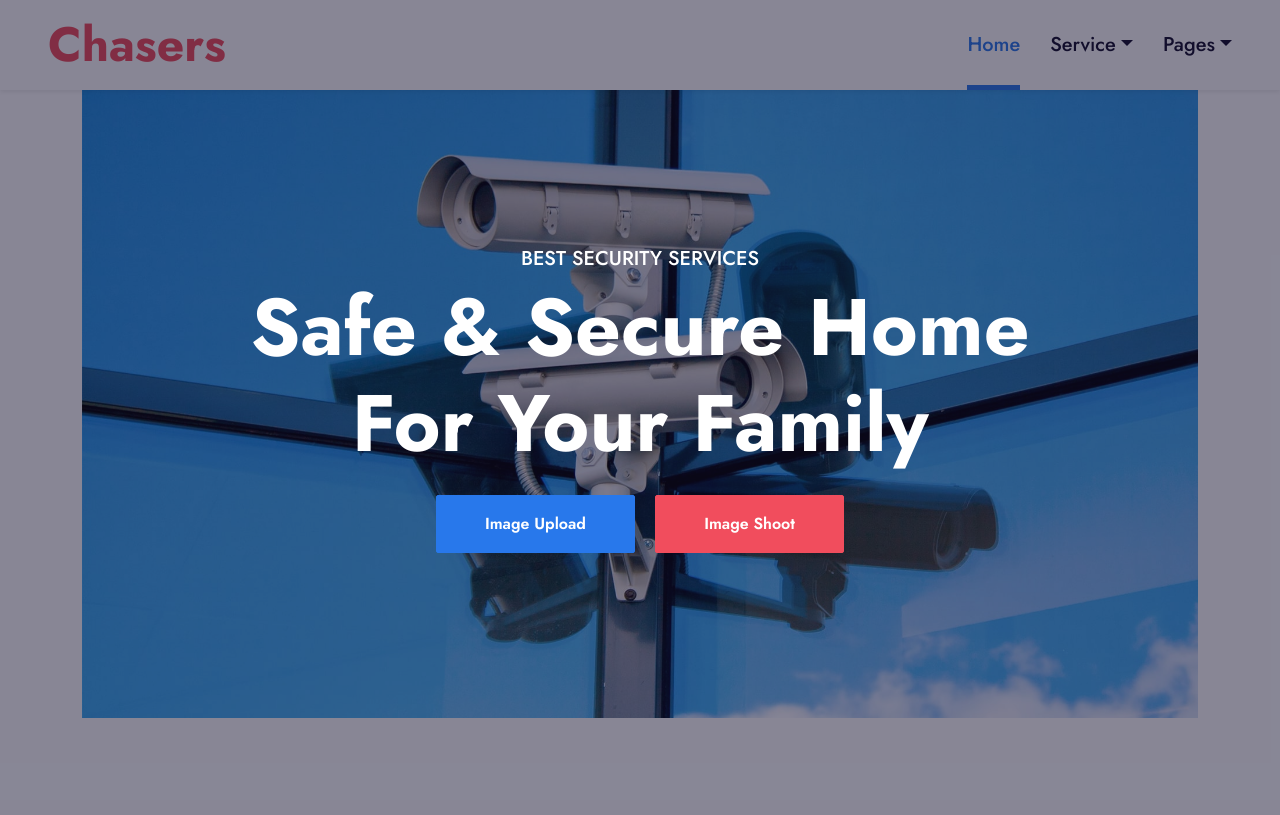
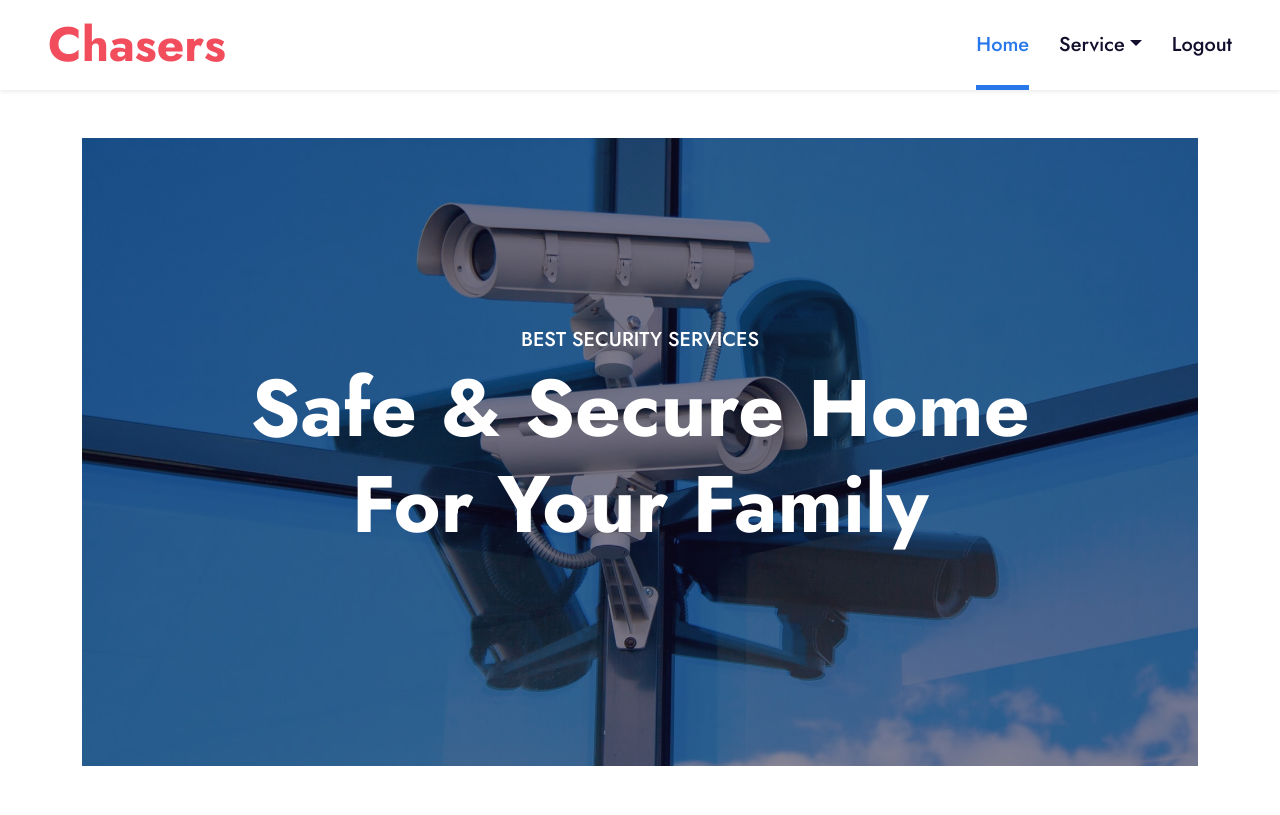
Before and after one commit to violation-tracers/violation_tracers, a Django app: page /accounts/ in a window 1280 px wide. Shown: the top 815 px of the page. Before the commit the page ends 718 px from the top, so only its background shows below. Run offline with Django 4.2, Linux system fonts and the light colour scheme; the visitor is signed in with stand-in values (Sample User, id 1); some libraries are stand-ins or nearby versions.

Commit message:
tracer_main

```diff
--- a/accounts/templates/accounts/main.html
+++ b/accounts/templates/accounts/main.html
@@ -1,13 +1,55 @@
 {% extends "base_tem.html" %}
 {% load bootstrap5 %}
 {% block content %}
+{% comment %} Main {% endcomment %}
+<div class="container-fluid p-0 mb-5 mt-5">
+    <div id="header-carousel" class="carousel slide carousel-fade" data-bs-ride="carousel">
+        <div class="carousel-inner">
+            <div class="carousel-item active">
                 <img class="w-100" src="/static/img/carousel-1.jpg" alt="Image">
                 <div class="carousel-caption d-flex flex-column align-items-center justify-content-center">
                     <div class="p-3" style="max-width: 900px;">
                         <h5 class="text-white text-uppercase animated bounceInDown">Best Security Services</h5>
                         <h1 class="display-1 text-white mb-md-4 animated zoomIn">Safe & Secure Home For Your Family</h1>
+                        {% if user.is_authenticated %}
+                            {% for group in user.groups.all %}
+                                {% if group.name == 'reporter' %}
                                     <a href="{% url "image:upload_image" %}" class="btn btn-primary py-md-3 px-md-5 me-3 animated slideInLeft">Image Upload</a>
-            <a href="" class="btn btn-secondary py-md-3 px-md-5 animated slideInRight">Image Shoot</a>
+                                    <a href="" class="btn btn-secondary py-md-3 px-md-5 me-3 animated slideInRight">Image Shoot</a>
+                                    <a href="" class="btn btn-warning py-md-3 px-md-5 animated slideInRight">Image List</a>
+                                {% elif group.name == 'admin'%}
+                                    <a href="" class="btn btn-warning py-md-3 px-md-5 animated slideInRight">Result List</a>
+                                {% endif %}
+                            {% endfor %}
+                        {% else %}
+                            <a href="{% url "image:upload_image" %}" class="btn btn-primary py-md-3 px-md-5 me-3 animated slideInLeft">Image Upload</a>
+                            <a href="" class="btn btn-secondary py-md-3 px-md-5 me-3 animated slideInRight">Image Shoot</a>
+                            <a href="" class="btn btn-warning py-md-3 px-md-5 animated slideInRight">Image List</a>
+                        {% endif %}
                     </div>
                 </div>
+            </div>
+        </div>
+    </div>
+</div>
+{% comment %} About {% endcomment %}
+<div class="container-fluid py-5 wow fadeInUp" data-wow-delay="0.1s">
+    <div class="container">
+        <div class="row gx-5">
+            <div class="col-lg-5 mb-5 mb-lg-0" style="min-height: 500px;">
+                <div class="position-relative h-100">
+                    <img class="position-absolute w-100 h-100 rounded wow zoomIn" data-wow-delay="0.3s" src="/static/img/example_1.jpg" style="object-fit: cover;">
+                </div>
+            </div>
+            <div class="col-lg-7">
+                <div class="mb-4">
+                    <h5 class="text-primary text-uppercase" style="letter-spacing: 5px;">How To</h5>
+                </div>
+                <h4 class="text-body fst-italic mb-4">사용법 작성</h4>
+                <p class="mb-4">주의사항 작성</p>
+            </div>
+        </div>
+    </div>
+</div>
+<!-- About End -->
 {% endblock %}
--- a/templates/base_tem.html
+++ b/templates/base_tem.html
@@ -8,31 +8,25 @@
     <meta content="width=device-width, initial-scale=1.0" name="viewport">
     <meta content="Free HTML Templates" name="keywords">
     <meta content="Free HTML Templates" name="description">
-
     <!-- Favicon -->
     <link href="/static/img/favicon.ico" rel="icon">
-
     <!-- Google Web Fonts -->
     <link rel="preconnect" href="https://fonts.gstatic.com">
     <link href="https://fonts.googleapis.com/css2?family=Jost:wght@500;600;700&family=Open+Sans:wght@400;600&display=swap" rel="stylesheet">
-
     <!-- Icon Font Stylesheet -->
     <link href="https://cdnjs.cloudflare.com/ajax/libs/font-awesome/5.10.0/css/all.min.css" rel="stylesheet">
     <link href="https://cdn.jsdelivr.net/npm/bootstrap-icons@1.4.1/font/bootstrap-icons.css" rel="stylesheet">
     <link href="/static/lib/flaticon/font/flaticon.css" rel="stylesheet">
-
     <!-- Libraries Stylesheet -->
     <link href="/static/lib/owlcarousel/assets/owl.carousel.min.css" rel="stylesheet">
     <link href="/static/lib/animate/animate.min.css" rel="stylesheet">
-
     <!-- Customized Bootstrap Stylesheet -->
     <link href="/static/css/bootstrap.min.css" rel="stylesheet">
-
     <!-- Template Stylesheet -->
     <link href="/static/css/style.css" rel="stylesheet">
     <title>Chasers</title>
 </head>
-  <body class="d-flex flex-column min-vh-100">
+  <body>
     {% include 'navbar_tem.html' %}
     <section class="container">
       {% block content %}
@@ -45,7 +39,6 @@
      <script src="/static/lib/easing/easing.min.js"></script>
      <script src="/static/lib/waypoints/waypoints.min.js"></script>
      <script src="/static/lib/owlcarousel/owl.carousel.min.js"></script>
-
      <!-- Template Javascript -->
      <script src="/static/js/main.js"></script>
 </body>
--- a/templates/navbar_tem.html
+++ b/templates/navbar_tem.html
@@ -15,7 +15,7 @@
                         {% if group.name == 'reporter' %}
                             <div class="dropdown-menu m-0">
                                 <a href="#" class="dropdown-item">Reporter</a>
-                                <a href="#" class="dropdown-item">Result List</a>
+                                <a href="#" class="dropdown-item">Imaget List</a>
                             </div>
                         {% elif group.name == 'admin' %}
                             <div class="dropdown-menu m-0">
@@ -26,22 +26,21 @@
                 {% else %}
                     <div class="dropdown-menu m-0">
                         <a href="#" class="dropdown-item">Reporter</a>
-                        <a href="#" class="dropdown-item">Result List</a>
+                        <a href="#" class="dropdown-item">Image List</a>
                     </div>
                 {% endif %}
             </div>
-            <div class="nav-item dropdown">
-                <a href="#" class="nav-link dropdown-toggle" data-bs-toggle="dropdown">Pages</a>
-                {% if user.is_authenticated %}
-                    <div class="dropdown-menu m-0">
-                        <a href="{% url "accounts:logout" %}" class="dropdown-item">LogOut</a>
-                    </div>
-                {% else %}
+            {% if user.is_authenticated %}
+                <a href="{% url "accounts:logout" %}" class="nav-item nav-link">Logout</a>
+            {% else %}
+                <div class="nav-item dropdown">
+                    <a href="#" class="nav-link dropdown-toggle" data-bs-toggle="dropdown">Pages</a>
                     <div class="dropdown-menu m-0">
                         <a href="{% url "accounts:login" %}" class="dropdown-item">Login</a>
                         <a href="{% url "accounts:signup" %}" class="dropdown-item">Sign Up</a>
                     </div>
-                {% endif %}
+                </div>
+            {% endif %}
             </div>
         </div>
     </div>
```
Also changed, not shown: accounts/templates/accounts/signup.html (+36 -10 lines), 1 other file. Lines whose indentation alone changed are shown as unchanged.
